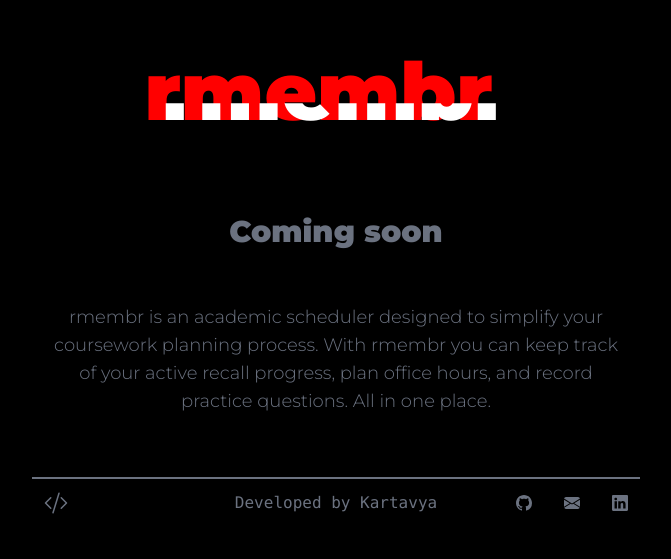
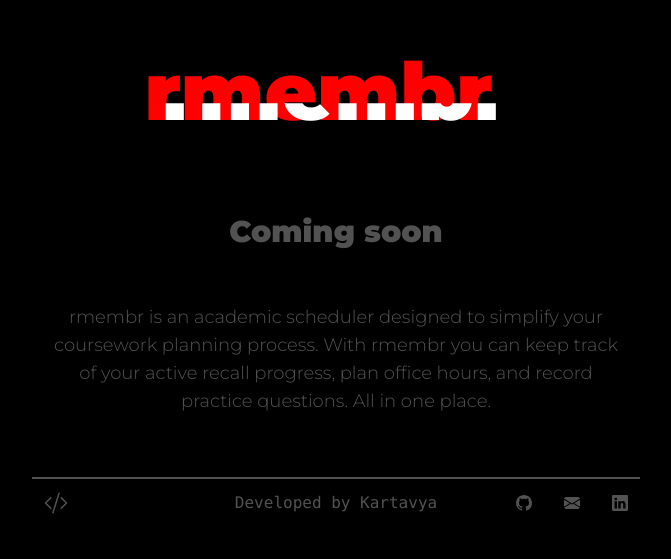
Before and after one commit to KartavyaSharma/rmembr, a Gatsby site in the folder frontend/rmembr/: page / in a window 1280 px wide. Shown: the part 116-675 px from the top of the page, without its empty margins (304-975 px from the left). Built offline with nearby package versions, Linux system fonts and the light colour scheme; Gatsby itself is replaced by a stand-in of ours.

Commit message:
Updated colors

```diff
--- a/frontend/rmembr/src/pages/index.tsx
+++ b/frontend/rmembr/src/pages/index.tsx
@@ -40,7 +40,7 @@ export default function indexPage() {
             </div>
 
             <div className="grid grid-rows-1 justify-items-stretch">
-              <div className="font-montserrat text-2xl lg:text-3xl xl:5xl font-bold text-gray-500 p-5 align-middle justify-self-center justify-center w-full lg:w-1/2">
+              <div className="font-montserrat text-2xl lg:text-3xl xl:5xl font-bold text-neutral-600 p-5 align-middle justify-self-center justify-center w-full lg:w-1/2">
                 <div
                   className="grid grid-rows-1 w-full justify-items-center h-full content-center"
                   data-sal="fade"
@@ -52,7 +52,7 @@ export default function indexPage() {
               </div>
             </div>
             <div className="grid grid-rows-1 justify-items-stretch">
-              <div className="font-montserrat text-md lg:text-lg 2xl:text-xl font-light text-gray-500 p-3 pb-5 align-middle justify-self-center justify-center w-full lg:w-1/2">
+              <div className="font-montserrat text-md lg:text-lg 2xl:text-xl font-light text-neutral-600 p-3 pb-5 align-middle justify-self-center justify-center w-full lg:w-1/2">
                 <div
                   className="flex w-full justify-center text-center"
                   data-sal="fade"
@@ -72,7 +72,7 @@ export default function indexPage() {
               data-sal-easing="ease"
               data-sal-duration="1900"
             >
-              <div className="font-montserrat text-md font-light text-gray-500 p-3 pb-5 align-middle justify-self-center justify-center w-full lg:w-1/2 mt-5 border-t-2 border-gray-500">
+              <div className="font-montserrat text-md font-light text-neutral-600 p-3 pb-5 align-middle justify-self-center justify-center w-full lg:w-1/2 mt-5 border-t-2 border-neutral-600">
                 <div className="flex flex-row w-full">
                   <div className="flex w-1/3 justify-start">
                     <a
--- a/frontend/rmembr/tailwind.config.js
+++ b/frontend/rmembr/tailwind.config.js
@@ -1,4 +1,5 @@
 /** @type {import('tailwindcss').Config} */
+const colors = require('tailwindcss/colors')
 module.exports = {
   content: [
     "./src/pages/**/*.{js,jsx,ts,tsx}",
@@ -12,6 +13,9 @@ module.exports = {
       fontFamily: {
         'mcursive': ['Bebas Neue', 'cursive'],
         'montserrat': ['Montserrat', 'sans-serif']
+      },
+      colors: {
+        "neutral": colors.neutral,
       }
     },
   },
```
